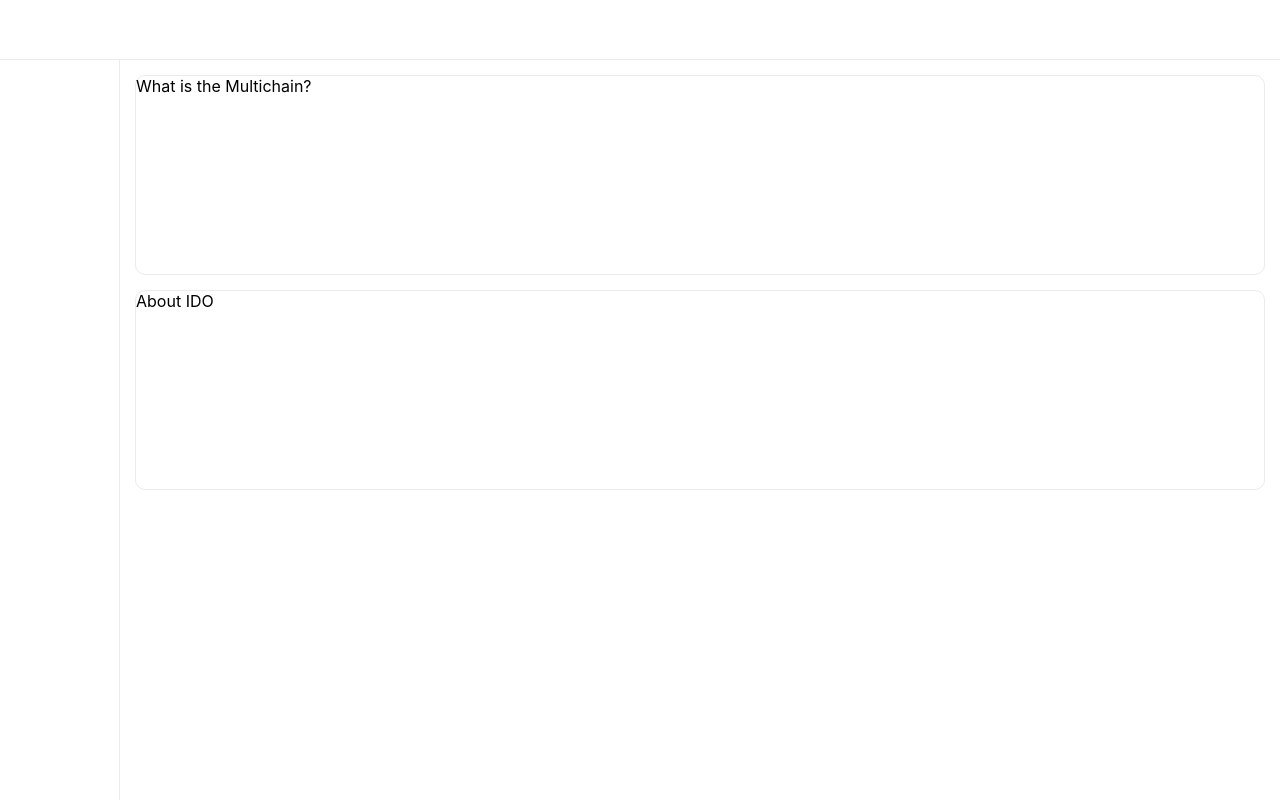
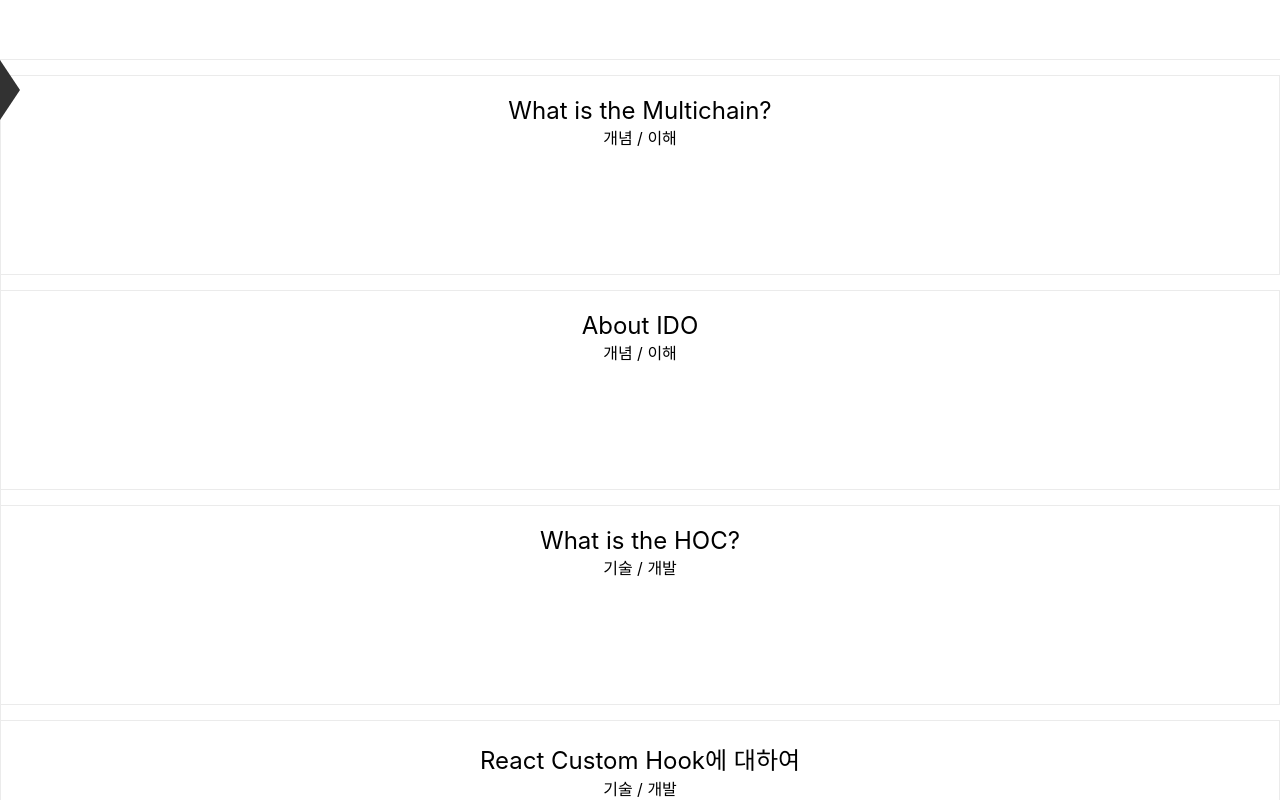
Before and after one commit to ksheyon123/project__blog, a Next.js app: page / in a window 1280 px wide. Built offline with nearby package versions, Linux system fonts and the light colour scheme.

Commit message:
Update Article Page

```diff
--- a/components/common/Article.tsx
+++ b/components/common/Article.tsx
@@ -11,10 +11,20 @@ const StyledArticle = styled.article`
   width : 100%;
   height : 200px;
   border : 1px solid #EBEBEB;
-  border-radius : 10px;
   margin-bottom : 15px;
+  text-align: center;
+  padding : 20px 0px;
   &:last-of-type  {
     margin-bottom : 0px;
+  }
+  & span {
+    margin-bottom : 5px;
+    &:last-of-type {
+      margin-bottom: 0px;
+    }
+    &:nth-child(1) {
+      ${props => props.theme.h1}
+    }
   }
 `;
 
@@ -22,13 +32,17 @@ const Article: React.FC<Props> = (props) => {
 
   const {
     title,
+    subtitle,
     desc,
+    category,
     fId
   } = props;
 
   return (
     <StyledArticle>
-      {title}
+      <span>{title}</span><br />
+      {!!subtitle && (<><span>{subtitle}</span><br /></>)}
+      <span>{category}</span><br />
       {desc}
     </StyledArticle>
   )
--- a/components/common/Layout.tsx
+++ b/components/common/Layout.tsx
@@ -12,17 +12,15 @@ import {
 const StyledLayout = styled.main`
 width : 100vw;
 height : 100vh;
-padding : 60px 0px 0px 120px;
-
+padding : 60px 0px 0px 0px;
+  overflow: scroll;
 `;
 
 const Layout: React.FC = ({ children }) => {
 
-  const isNavigationActivated = useRecoilValue(navigationState);
-
   return (
     <>
-      <Navbar isActive={isNavigationActivated} />
+      <Navbar />
       <Header />
       <StyledLayout>
         {children}
--- a/components/common/ListView.tsx
+++ b/components/common/ListView.tsx
@@ -18,7 +18,7 @@ const StyledCard = styled.article`
 const StyledListView = styled.section<DirectionType>`
   display : flex;
   flex-direction: column;
-  padding : 15px;
+  padding : 15px 0px;
 `;
 
 const ListView: React.FC<Props> = (props) => {
--- a/components/common/Navbar.tsx
+++ b/components/common/Navbar.tsx
@@ -1,28 +1,57 @@
 import React from 'react';
 import styled from "styled-components";
+import { useRecoilState, useRecoilValue } from "recoil";
+import {
+  navigationState
+} from "../../states/atom";
 
-interface Props {
-  isActive: boolean;
+const StyledNavbar = styled.nav<{ isActive: boolean }>`
+  position : absolute;
+  top : 60px;
+  left : 0;
+  width : ${props => props.isActive ? "120px" : "0px"};
+  height : calc(100vh - 60px);
+  border-right : 1px solid #EBEBEB;
+  background-color: #FFF;
+`;
+
+const StyledNavDrawer = styled.div<{ isActive: boolean }>`
+  position : relative;
+  top : 0px;
+  ${props => props.isActive ? `
+  left : 0px;
+  border-top: 30px solid transparent;
+  border-bottom: 30px solid transparent;
+  border-right: 20px solid #323232;
+  ` : `
+  right : 0px;
+  border-top: 30px solid transparent;
+  border-bottom: 30px solid transparent;
+  border-left: 20px solid #323232;
+  `}
+  &:hover {
+    cursor: pointer;
+  }
+`;
+
+const NavDrawer: React.FC = () => {
+  const [isActive, setIsActive] = useRecoilState(navigationState);
+
+  return (
+    <StyledNavDrawer isActive={isActive} onClick={() => setIsActive(!isActive)} />
+  )
 }
 
-const StyledNavbar = styled.nav<Props>`
-  position : fixed;
-  top : 60px;
-  left : 0;
-  width : 120px;
-  height : calc(100vh - 60px);
-  border-right : 1px solid #EBEBEB;
-`;
+const Navbar: React.FC = () => {
+  const isActive = useRecoilValue(navigationState);
 
-const Navbar: React.FC<Props> = (props) => {
-
-  const {
-    isActive
-  } = props;
 
   return (
-    <StyledNavbar isActive={isActive}>
-    </StyledNavbar>
+    <>
+      <StyledNavbar isActive={isActive}>
+        <NavDrawer />
+      </StyledNavbar>
+    </>
   )
 }
 
--- a/constants/types.tsx
+++ b/constants/types.tsx
@@ -8,6 +8,8 @@ export type DirectionType = {
 
 export type ArticleType = {
   title: string;
+  subtitle: string;
+  category: string;
   desc: string;
   fId: number;
 }
--- a/pages/index.tsx
+++ b/pages/index.tsx
@@ -28,13 +28,27 @@ export const getServerSideProps = async () => {
       data: [
         {
           title: "What is the Multichain?",
+          category: "개념 / 이해",
           desc: "",
           fId: 0,
         },
         {
           title: "About IDO",
+          category: "개념 / 이해",
           desc: "",
           fId: 0,
+        },
+        {
+          title: "What is the HOC?",
+          category: "기술 / 개발",
+          desc: "",
+          fId: 1,
+        },
+        {
+          title: "React Custom Hook에 대하여",
+          category: "기술 / 개발",
+          desc: "",
+          fId: 1,
         }
       ]
     }
--- a/styles/theme.tsx
+++ b/styles/theme.tsx
@@ -1,3 +1,10 @@
 export const theme = {
 
+  mono00: "#000",
+  mono01: "#323232",
+  mono03Div: "#EBEBEB",
+
+  h1: {
+    fontSize: "24px"
+  }
 }
```
